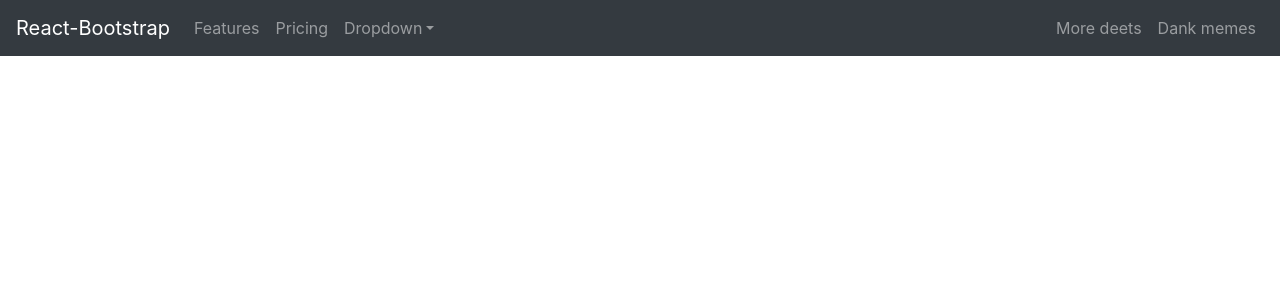
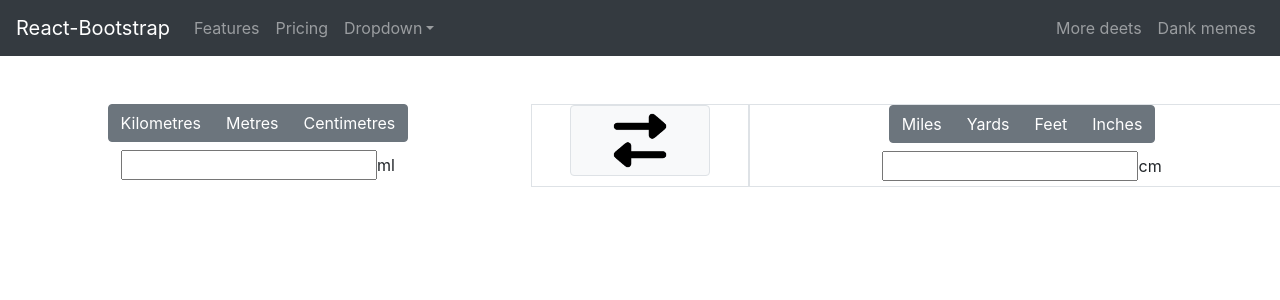
Before and after one commit to alexandermagee/metric-imperial-convertor, a React (Create React App) app: page / in a window 1280 px wide. Shown: the top 300 px of the page. Built offline with nearby package versions, Linux system fonts and the light colour scheme.

Commit message:
built structure for Length component and its children

```diff
--- a/src/App.js
+++ b/src/App.js
@@ -6,6 +6,8 @@ import Alert from 'react-bootstrap/Alert';
 import Navbar from 'react-bootstrap/Navbar';
 import Nav from 'react-bootstrap/Nav';
 import NavDropdown from 'react-bootstrap/NavDropdown';
+
+import {Length} from './Components/Length';
 
 function App() {
   return (
@@ -33,6 +35,7 @@ function App() {
     </Nav>
   </Navbar.Collapse>
 </Navbar>
+    <Length />
     </div>
   )
 }
--- /dev/null
+++ b/src/Components/ImperialSelection.js
@@ -0,0 +1,24 @@
+import React from 'react';
+import Button from 'react-bootstrap/Button';
+import ButtonGroup from 'react-bootstrap/ButtonGroup';
+import Col from 'react-bootstrap/Col';
+
+
+export class ImperialSelection extends React.Component {
+    render(){
+        return (
+            <Col xs={{span: 12, order: 1}} md={{span: 5, order: 1}} className="border">
+                <ButtonGroup aria-label="Basic example">
+                    <Button variant="secondary">Miles</Button>
+                    <Button variant="secondary">Yards</Button>
+                    <Button variant="secondary">Feet</Button>
+                    <Button variant="secondary">Inches</Button>
+                </ButtonGroup>
+                <div className="mt-2">
+                <input type="text" name="userInputValue" disabled={false} />
+                <label for="userInputValue">cm</label>
+                </div>
+            </Col>
+        )
+    }
+}
--- /dev/null
+++ b/src/Components/Length.js
@@ -0,0 +1,27 @@
+import React from 'react';
+import Button from 'react-bootstrap/Button';
+import ButtonGroup from 'react-bootstrap/ButtonGroup';
+import Col from 'react-bootstrap/Col';
+import Row from 'react-bootstrap/Row';
+
+import switchIcon from '../Icons/switch-arrows-button.png';
+import {ImperialSelection} from './ImperialSelection';
+import {MetricSelection} from './MetricSelection';
+import {SwitchButton} from './SwitchButton';
+
+
+
+export class Length extends React.Component {
+    render(){
+        return (
+            <Row className="text-center my-5">
+           <MetricSelection />
+            <SwitchButton />
+            <ImperialSelection />
+            </Row>
+        )
+    }
+}
+
+
+/*<div>Icons made by <a href="https://www.flaticon.com/authors/freepik" title="Freepik">Freepik</a> from <a href="https://www.flaticon.com/" title="Flaticon">www.flaticon.com</a></div> */
--- /dev/null
+++ b/src/Components/MetricSelection.js
@@ -0,0 +1,23 @@
+import React from 'react';
+import Button from 'react-bootstrap/Button';
+import ButtonGroup from 'react-bootstrap/ButtonGroup';
+import Col from 'react-bootstrap/Col';
+
+
+export class MetricSelection extends React.Component {
+    render(){
+        return (
+            <Col xs={{span: 12}} md={{span: 5}}>
+            <ButtonGroup aria-label="Basic example">
+                <Button variant="secondary">Kilometres</Button>
+                <Button variant="secondary">Metres</Button>
+                <Button variant="secondary">Centimetres</Button>
+            </ButtonGroup>
+            <div className="mt-2">
+            <input type="text" name="userInputValue" disabled={false} />
+            <label for="userInputValue">ml</label>
+            </div>
+        </Col>
+        )
+    }
+}
--- /dev/null
+++ b/src/Components/SwitchButton.js
@@ -0,0 +1,13 @@
+import React from 'react';
+import Button from 'react-bootstrap/Button';
+import Col from 'react-bootstrap/Col';
+
+import switchIcon from '../Icons/SWITCH.png';
+
+export const SwitchButton = () => {
+    return (
+        <Col xs={12} md={2} className="border">
+                <Button className="btn-light border w-75"> <img src={switchIcon} className="w-50" /> </Button>
+            </Col>
+    )
+}
```
Also changed, not shown: src/Icons/SWITCH.png (added), src/Icons/switch-arrows-button.png (added).
